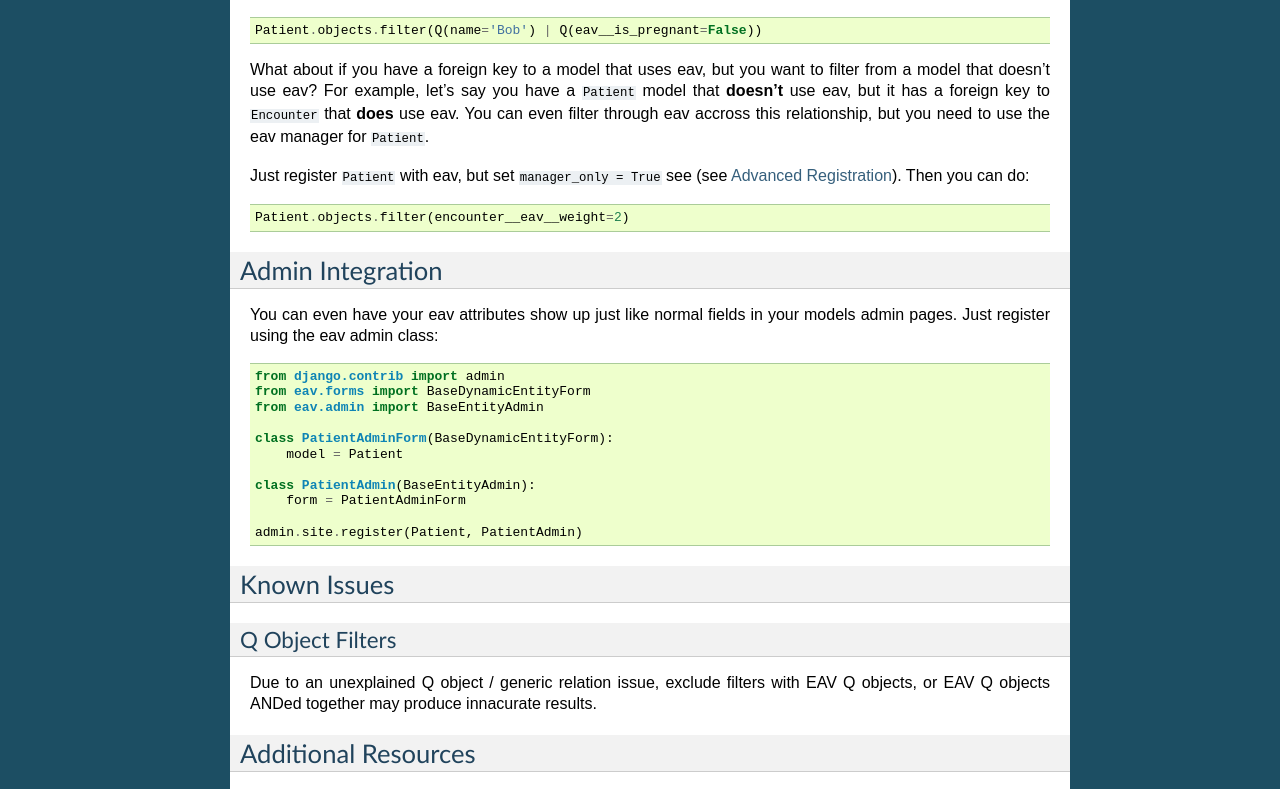
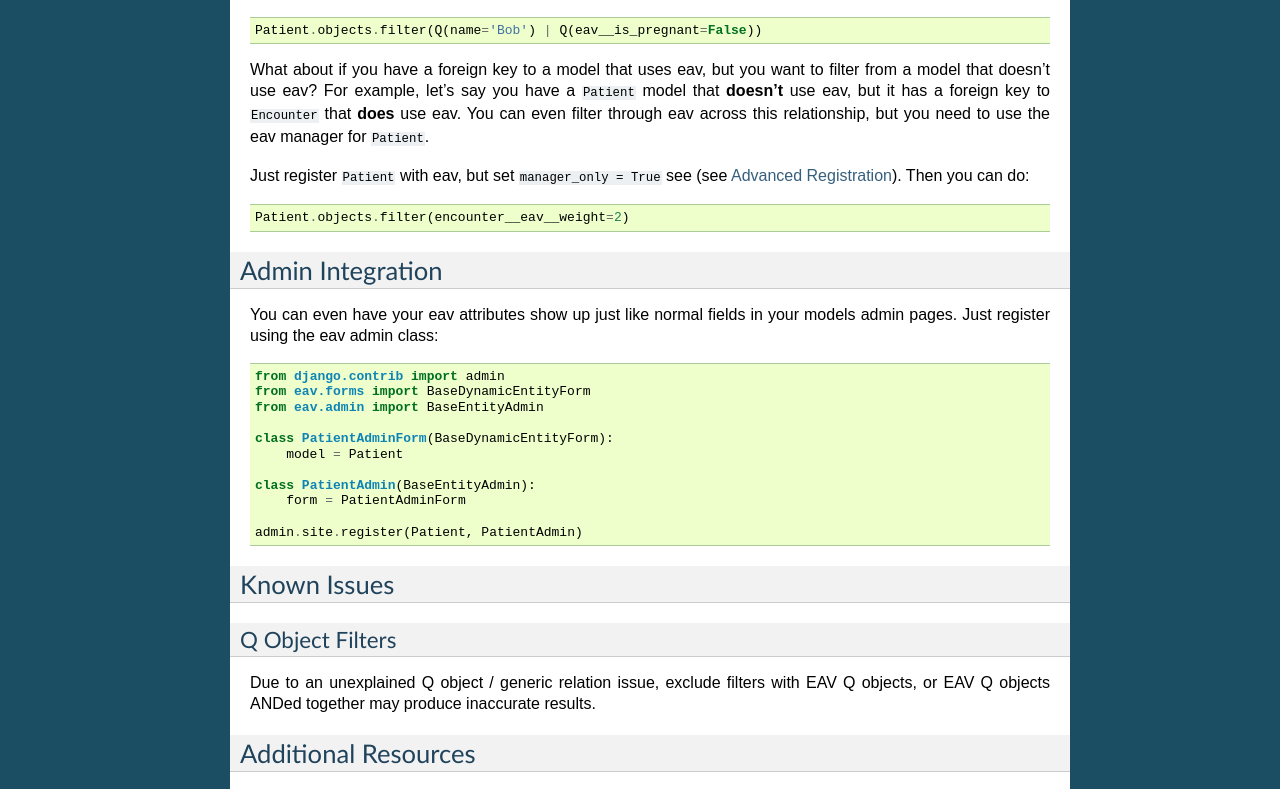
Before and after one commit to jazzband/django-eav2, a Sphinx documentation site: the page built from docs/index.rst, in a window 1280 px wide and 1400 px high, scrolled down 2619 px. Shown: the part 484-1273 px from the top of the window. Built offline with Sphinx 7.4.7, drawn with Linux system fonts in a browser that asks for light colours; some of the changed text lies outside the part shown.

Commit message:
More spelling corrections

```diff
--- a/README.rst
+++ b/README.rst
@@ -16,7 +16,7 @@
    <http://pypi.python.org/pypi/eav-django/1.0.2>`_ written by Andrey
    Mikhaylenko.
 
-   There are a few notable differences between this implimentation and the
+   There are a few notable differences between this implementation and the
    eav-django implementation.
 
    * This one is called django-eav, whereas the other is called eav-django.
--- a/docs/index.rst
+++ b/docs/index.rst
@@ -192,7 +192,7 @@
 What about if you have a foreign key to a model that uses eav, but you want
 to filter from a model that doesn't use eav?  For example, let's say you have
 a ``Patient`` model that **doesn't** use eav, but it has a foreign key to
-``Encounter`` that **does** use eav. You can even filter through eav accross
+``Encounter`` that **does** use eav. You can even filter through eav across
 this relationship, but you need to use the eav manager for ``Patient``.
 
 Just register ``Patient`` with eav, but set ``manager_only = True``
@@ -228,7 +228,7 @@
 Q Object Filters
 ----------------
 Due to an unexplained Q object / generic relation issue, exclude filters with
-EAV Q objects, or EAV Q objects ANDed together may produce innacurate results.
+EAV Q objects, or EAV Q objects ANDed together may produce inaccurate results.
 
 Additional Resources
 ====================
```
Also changed, not shown: other parts of docs/index.rst (+1 -1 lines).
